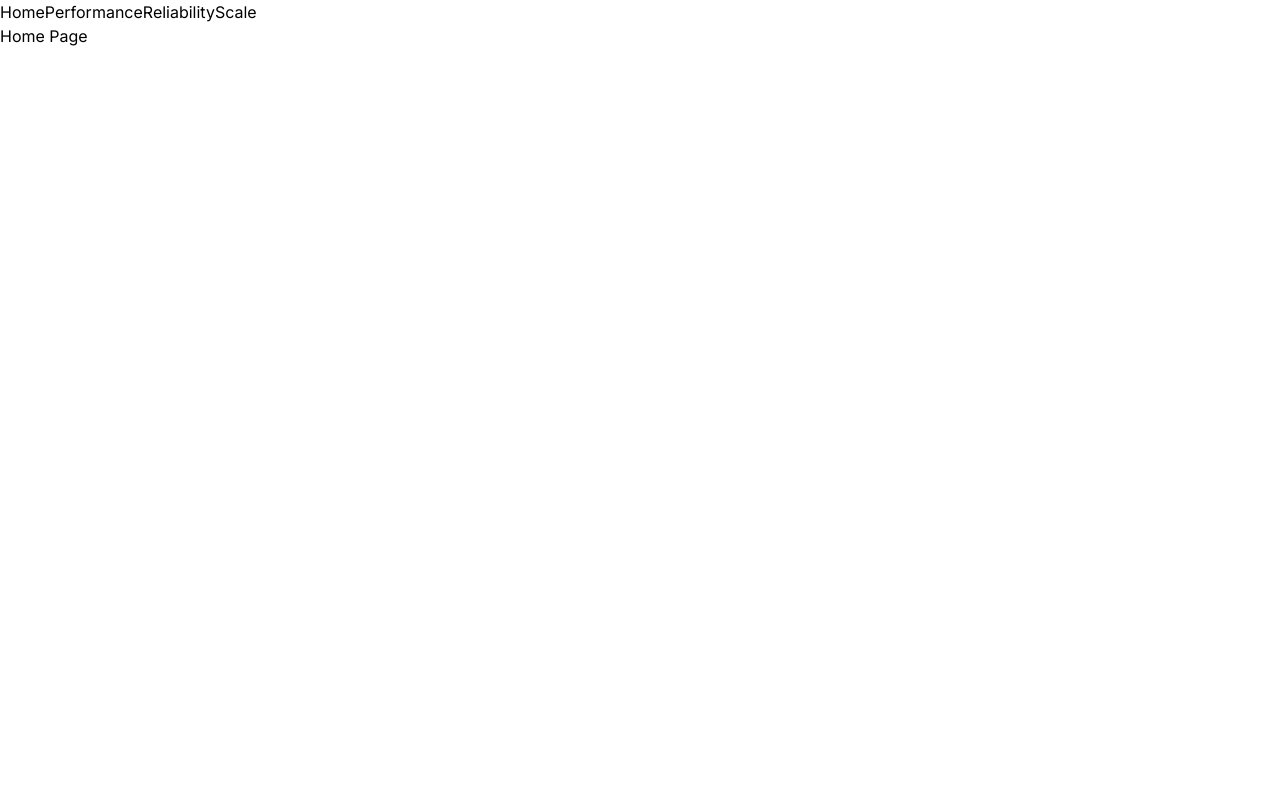
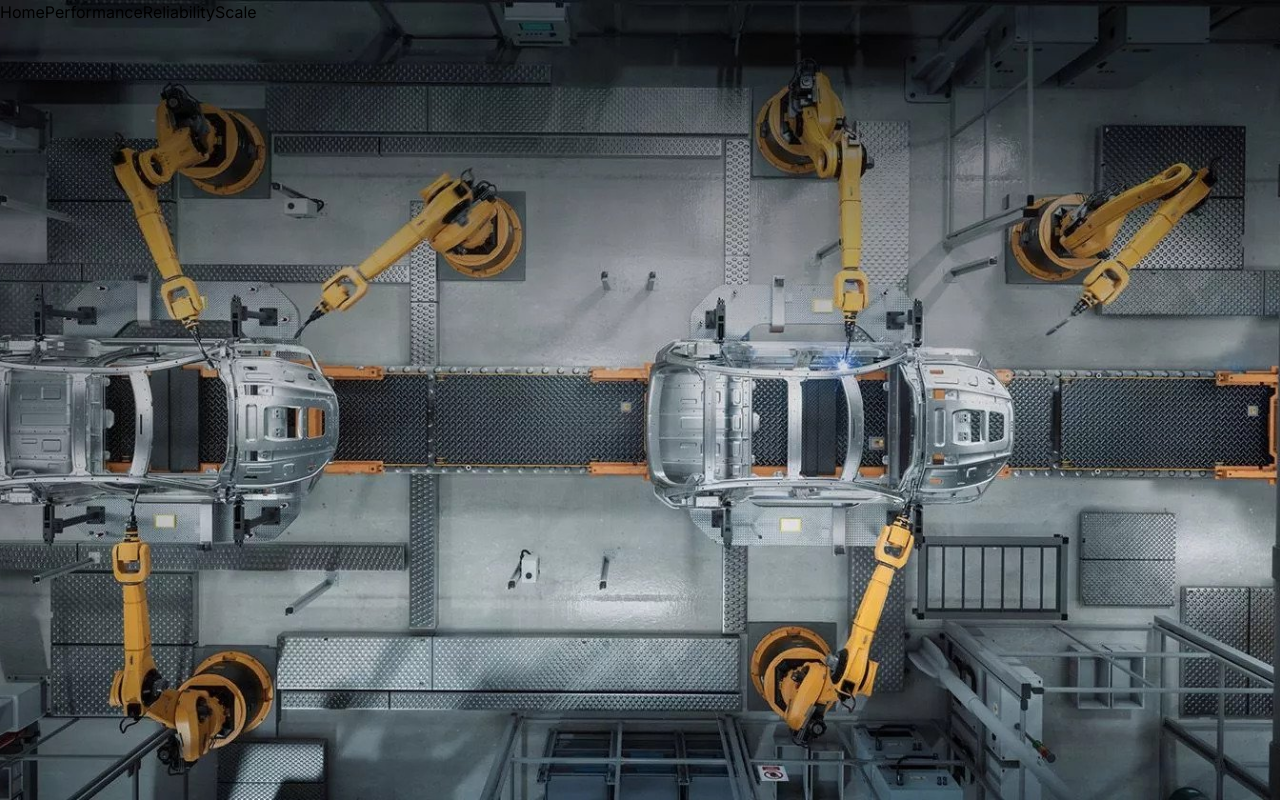
Before and after one commit to paulalextech/marketing, a Next.js app: page / in a window 1280 px wide. Built offline with nearby package versions, Linux system fonts and the light colour scheme.

Commit message:
added image to home page

```diff
--- a/src/app/page.tsx
+++ b/src/app/page.tsx
@@ -1,5 +1,16 @@
-import Link from 'next/link';
+import Image from 'next/image';
+import homeImg from '/public/home.jpg';
 
 export default function Home() {
-	return <div>Home Page</div>;
+	return (
+		<div className="absolute -z-10 inset-0">
+			Home Page
+			<Image
+				src={homeImg}
+				alt="car factory"
+				fill
+				style={{ objectFit: 'cover' }}
+			/>
+		</div>
+	);
 }
```
